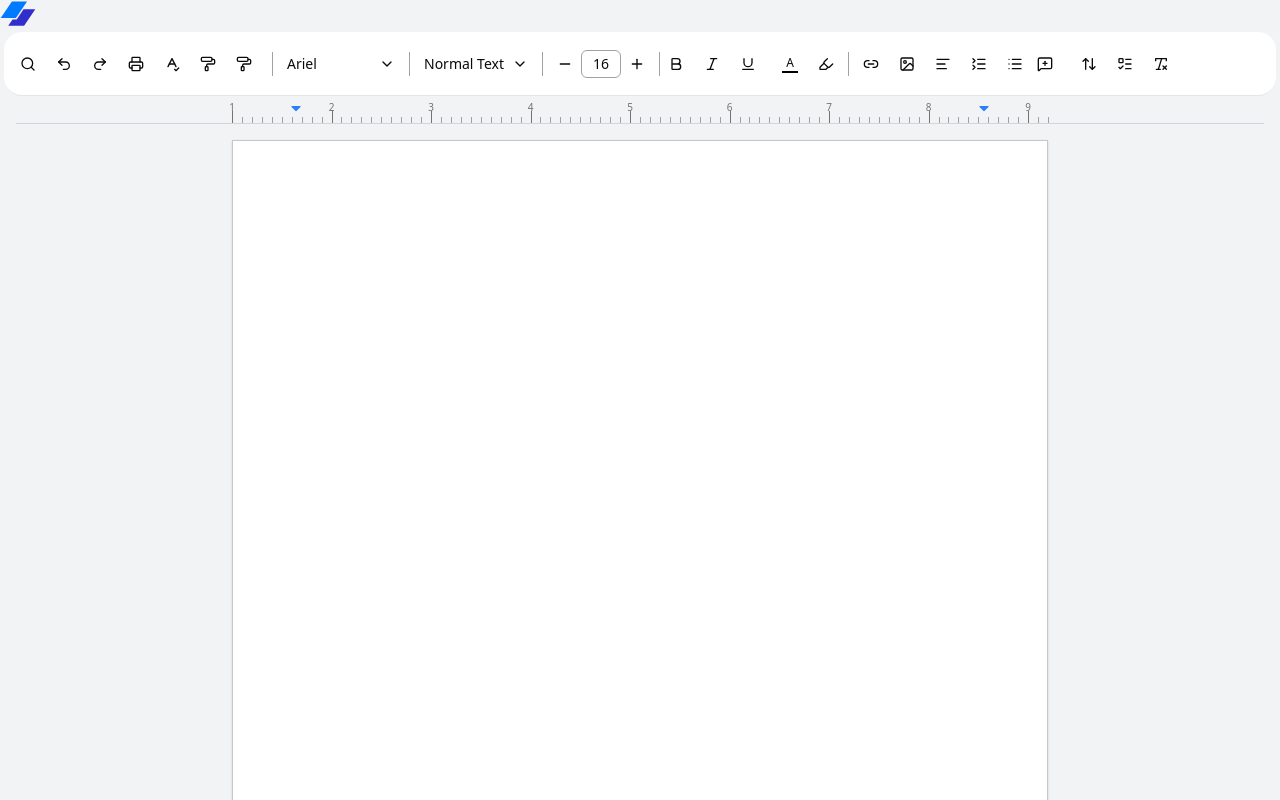
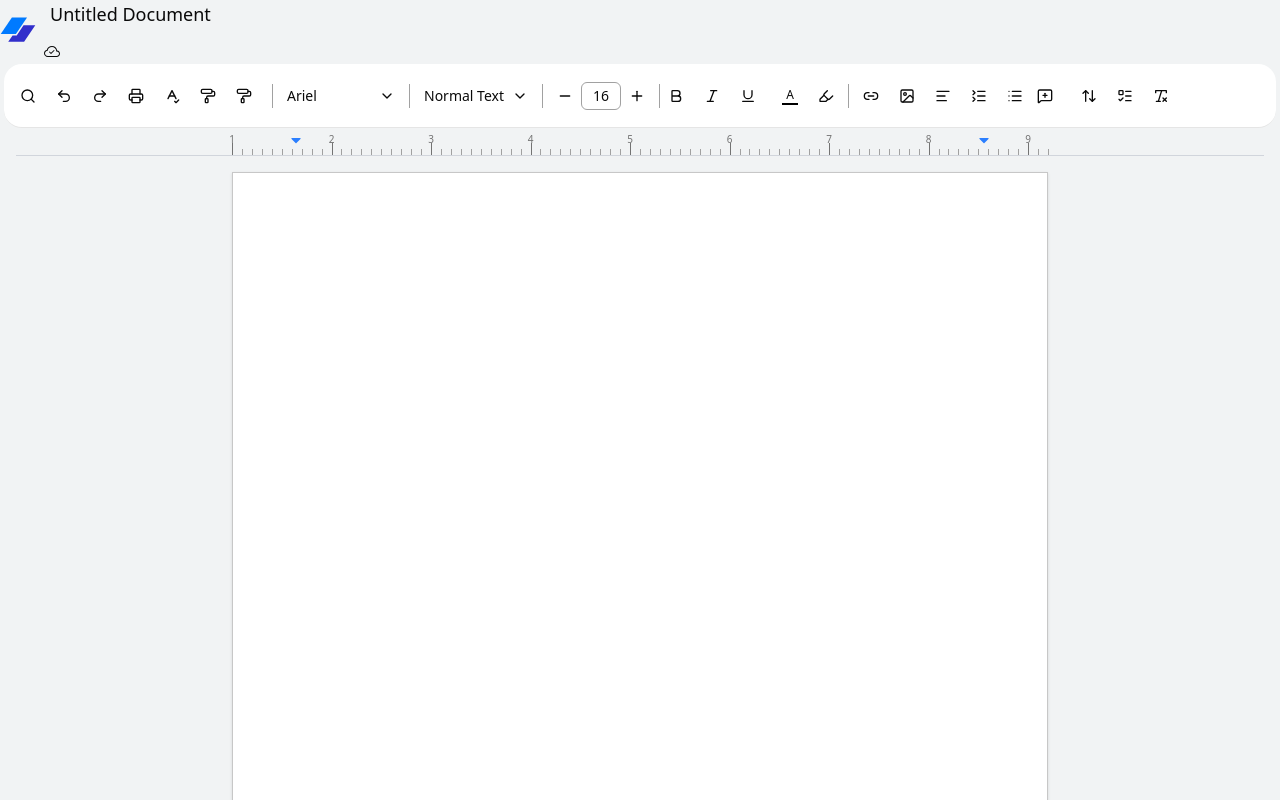
Before and after one commit to pmaurya5060/dossier, a Next.js app: page /documents/1 in a window 1280 px wide. Shown: the top 800 px of the page. Built offline with nearby package versions, Linux system fonts and the light colour scheme.

Commit message:
created document-input.tsx

```diff
--- /dev/null
+++ b/src/app/documents/[documentid]/document-input.tsx
@@ -0,0 +1,12 @@
+import { BsCloudCheck } from "react-icons/bs";
+
+export const DocumentInput = () => {
+  return (
+    <div className="flex flex-col gap-4">
+      <span className="text-lg px-1.5 cursor-pointer truncate">
+        Untitled Document
+      </span>
+      <BsCloudCheck className="" />
+    </div>
+  );
+};
--- a/src/app/documents/[documentid]/navbar.tsx
+++ b/src/app/documents/[documentid]/navbar.tsx
@@ -1,5 +1,7 @@
 import Link from "next/link"
 import Image from "next/image"
+import { DocumentInput } from "./document-input"
+
 export const Navbar = () => {
   return (
     <nav className="flex items-center justify-between">
@@ -9,6 +11,7 @@ export const Navbar = () => {
             </Link>
             <div className="flex flex-col">
                 {/*Document title*/}
+                <DocumentInput />
                 {/*MenuBar*/}
             </div>
         </div>
```
